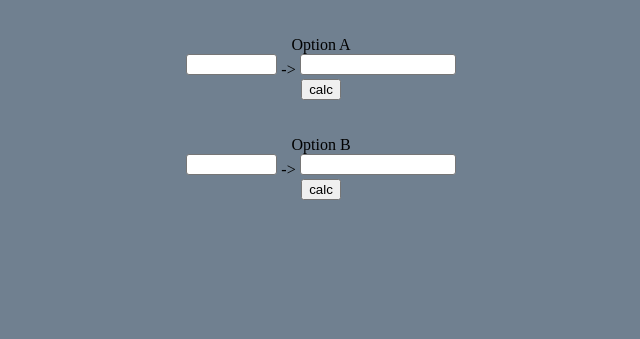
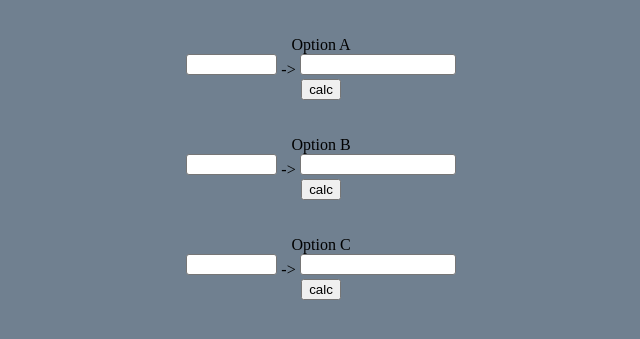
Before and after one commit to dbadoy/fixed-calculator, a plain HTML site: page index.html in a window 1280 px wide. Shown: the part 127-466 px from the top of the page, without its empty margins (319-959 px from the left). Drawn offline with Linux system fonts and the light colour scheme.

Commit message:
Update index.html

```diff
--- a/index.html
+++ b/index.html
@@ -13,6 +13,11 @@
         function calcB() {
             let total = Number(document.getElementById('option_b_text').value);
             document.getElementById('option_b_result').innerHTML = (total * 0.154136 * 17 * 2 * 40).toLocaleString();
+        }
+
+        function calcC() {
+            let total = Number(document.getElementById('option_c_text').value);
+            document.getElementById('option_c_result').innerHTML = (total * 0.1038 * 17 * 2 * 40).toLocaleString();
         }
     </script>
 
@@ -38,6 +43,14 @@
                     <textarea id="option_b_result" style="resize: none; width: 150px; height: 15px;border-radius: 3px;"></textarea>
                     <br><button onclick="calcB()">calc</button>
                 </div>
+                <br><br>
+                <div>
+                    Option C
+                    <br>
+                    <textarea id="option_c_text" style="resize: none; width: 85px; height: 15px;border-radius: 3px;"></textarea> ->
+                    <textarea id="option_c_result" style="resize: none; width: 150px; height: 15px;border-radius: 3px;"></textarea>
+                    <br><button onclick="calcC()">calc</button>
+                </div>
             </div>
         </div>
     </div>
```
